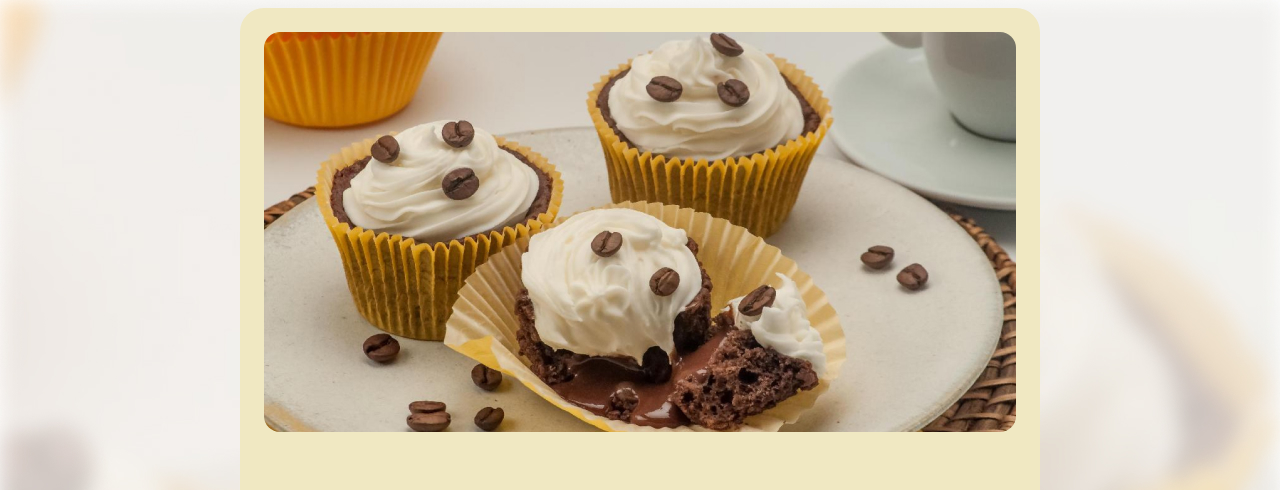
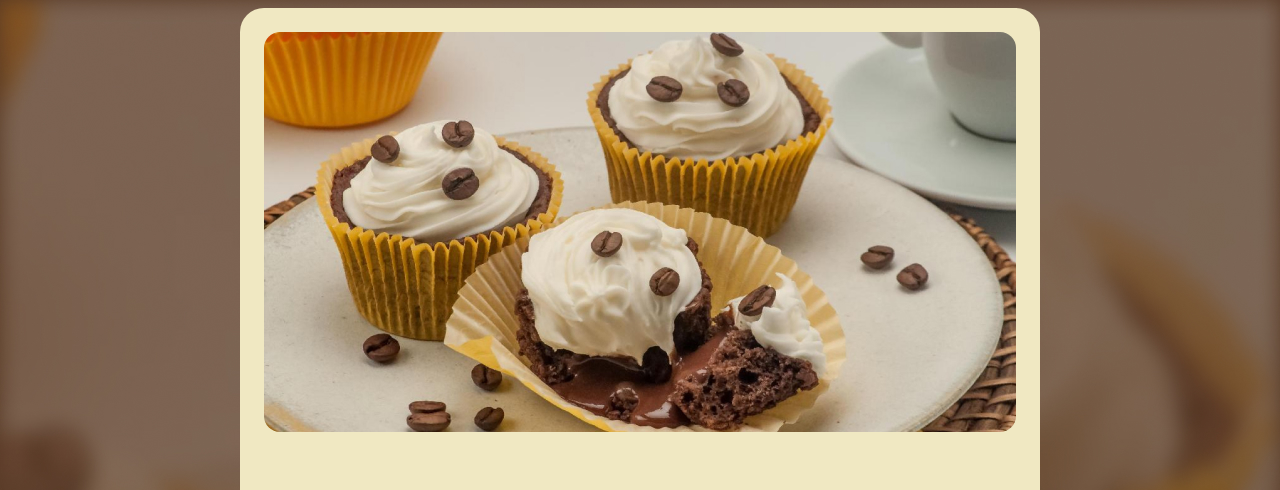
Before and after one commit to ThiagoSCarv/projeto-receita, a plain HTML site: page index.html in a window 1280 px wide. Shown: the top 490 px of the page. Drawn offline with Linux system fonts and the light colour scheme; a web font is replaced by a local one.

Commit message:
alterando background

```diff
--- a/style.css
+++ b/style.css
@@ -1,5 +1,5 @@
 body{
-    background-image: url(assets/bg-image.jpg);
+    background-image: url(assets/bg.jpg);
     background-size: cover;
 }
 
```
Also changed, not shown: assets/bg.jpg (added).
